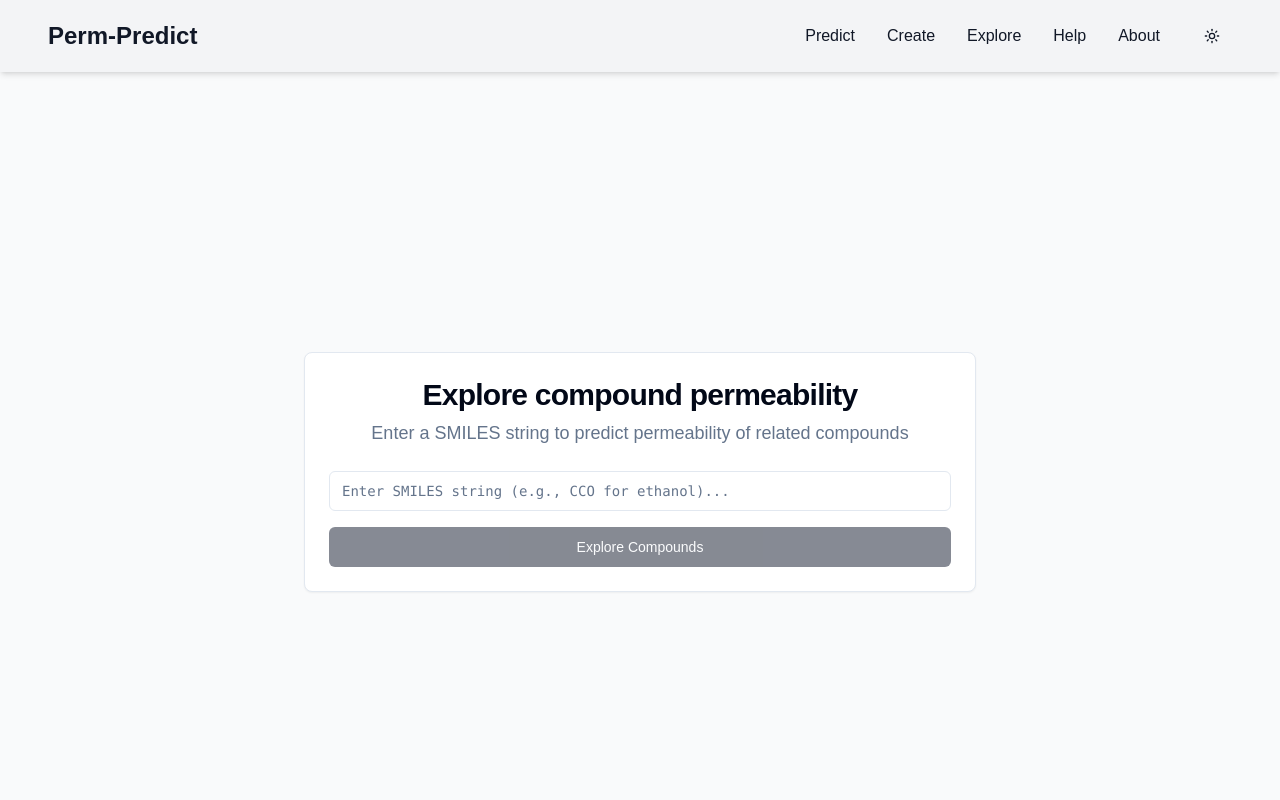
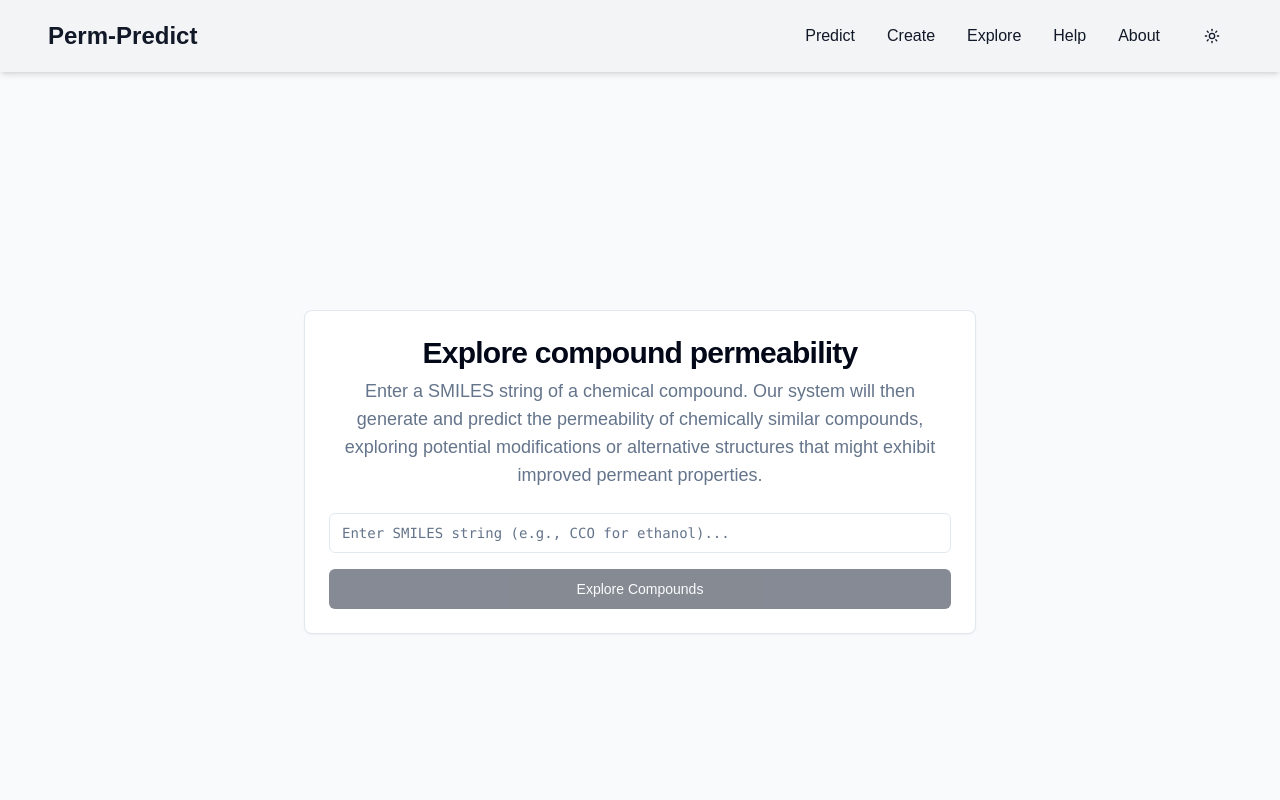
Before and after one commit to adamd3/perm-predict, a Next.js app in the folder frontend/: page /explore in a window 1280 px wide. Shown: the top 800 px of the page. Built offline with nearby package versions, Linux system fonts and the light colour scheme; no server answers.

Commit message:
Expand Explore page into

```diff
--- a/frontend/src/app/explore/page.tsx
+++ b/frontend/src/app/explore/page.tsx
@@ -22,7 +22,7 @@ function ExplorePageComponent() { // Renamed
           <CardHeader>
             <CardTitle className="text-3xl font-bold">Explore compound permeability</CardTitle>
             <CardDescription className="mt-2 text-lg">
-              Enter a SMILES string to predict permeability of related compounds
+              Enter a SMILES string of a chemical compound. Our system will then generate and predict the permeability of chemically similar compounds, exploring potential modifications or alternative structures that might exhibit improved permeant properties.
             </CardDescription>
           </CardHeader>
           <CardContent>
```
